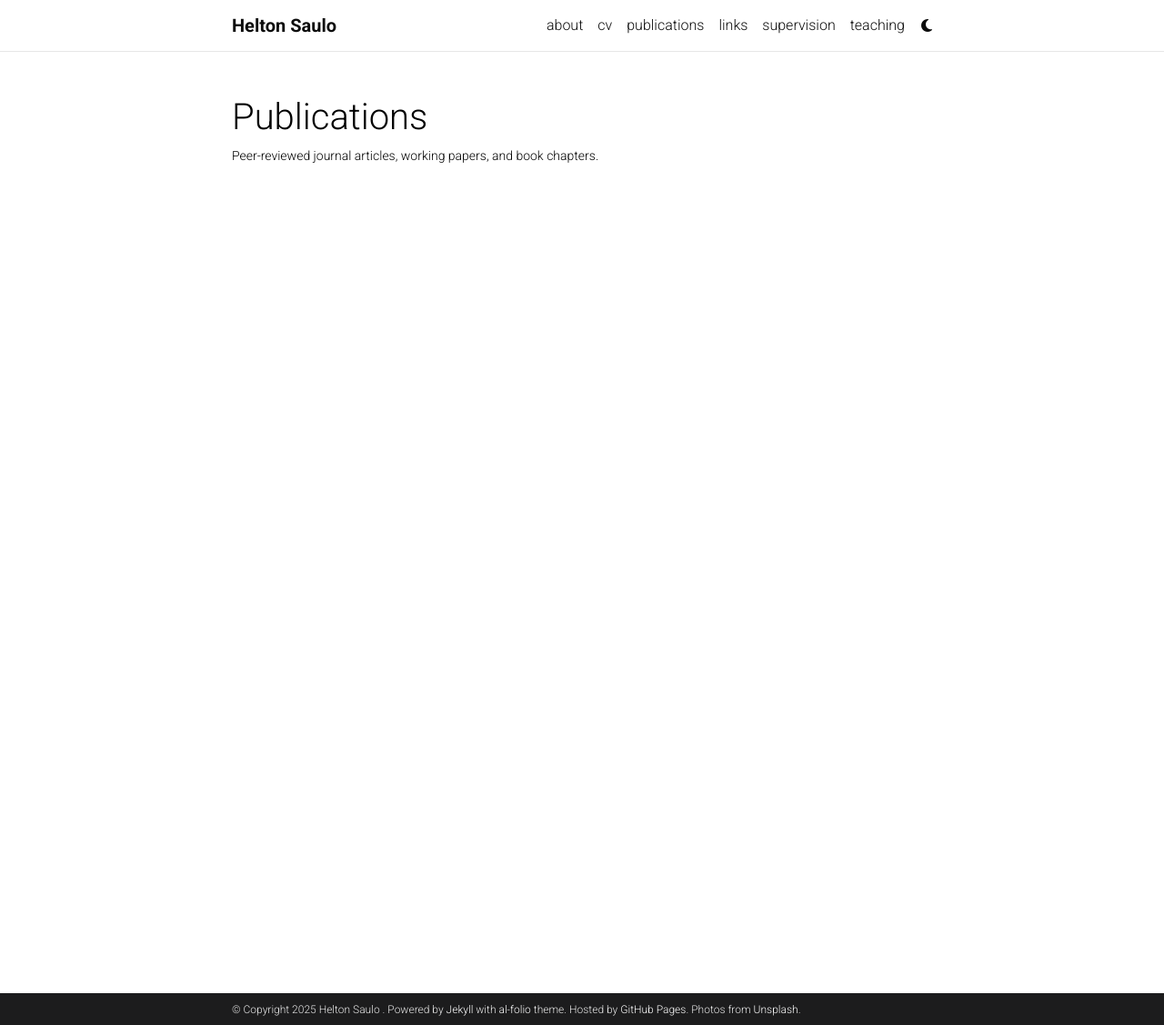
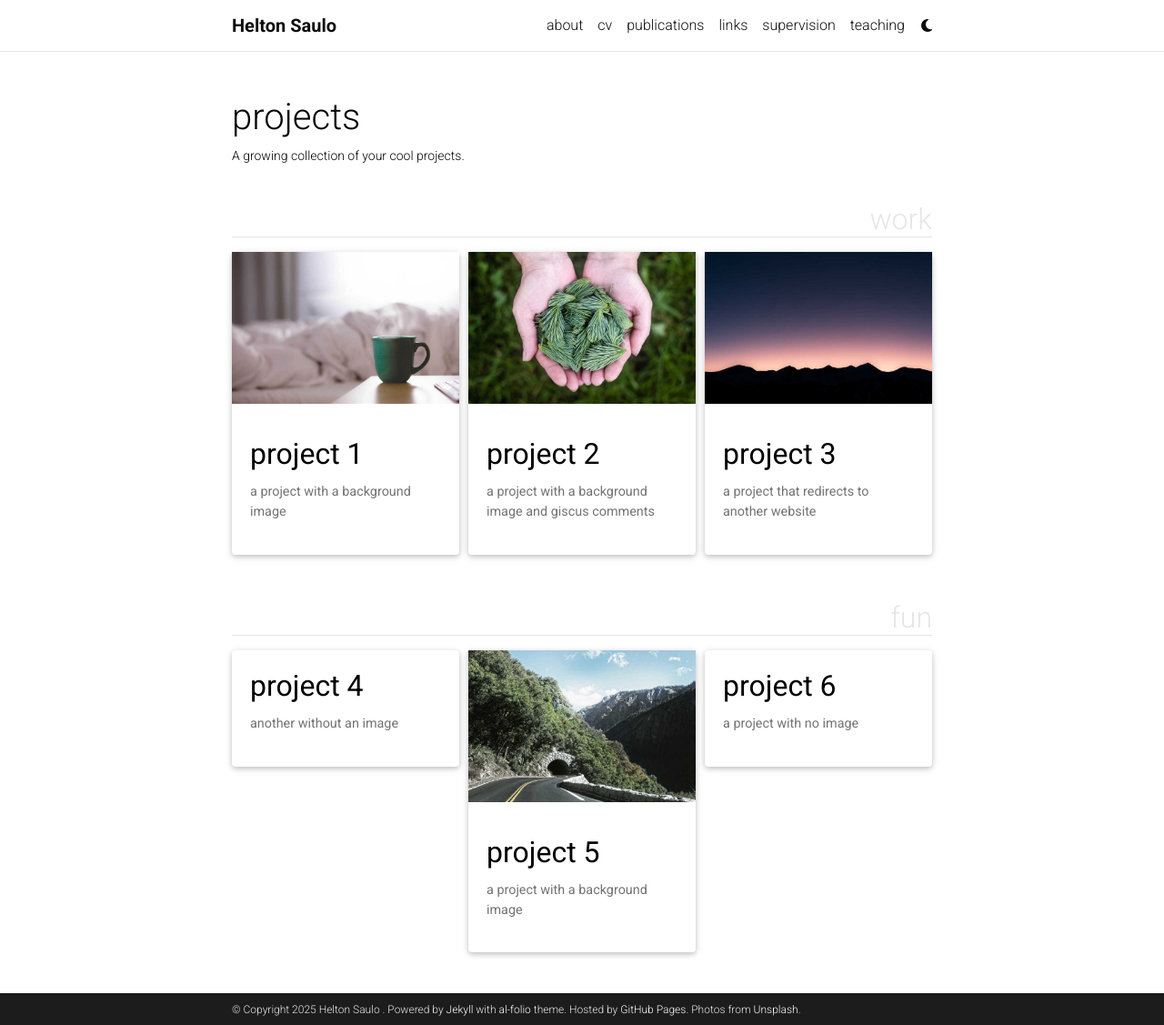
Before and after one commit to heltonsaulo/heltonsaulo.github.io, a Jekyll site: the page built from _pages/projects.md, in a window 1280 px wide and 1127 px high. Shown: the whole window at 91% size. Built offline with Jekyll 4.4.1, drawn with Linux system fonts in a browser that asks for light colours; full-size pictures stand in for the smaller copies a plugin makes; comment, search, counter and statistics services are not loaded; a style sheet for code colours, icons or effects is not loaded.

Commit message:
Update projects.md

```diff
--- a/_pages/projects.md
+++ b/_pages/projects.md
@@ -1,8 +1,58 @@
 ---
 layout: page
-permalink: /journal/
-title: Publications
-description: Peer-reviewed journal articles, working papers, and book chapters.
+title: projects
+permalink: /projects/
+description: A growing collection of your cool projects.
 nav: false
-nav_order: 3
+nav_order: 2
+display_categories: [work, fun]
+horizontal: false
 ---
+
+<!-- pages/projects.md -->
+<div class="projects">
+{%- if site.enable_project_categories and page.display_categories %}
+  <!-- Display categorized projects -->
+  {%- for category in page.display_categories %}
+  <h2 class="category">{{ category }}</h2>
+  {%- assign categorized_projects = site.projects | where: "category", category -%}
+  {%- assign sorted_projects = categorized_projects | sort: "importance" %}
+  <!-- Generate cards for each project -->
+  {% if page.horizontal -%}
+  <div class="container">
+    <div class="row row-cols-2">
+    {%- for project in sorted_projects -%}
+      {% include projects_horizontal.html %}
+    {%- endfor %}
+    </div>
+  </div>
+  {%- else -%}
+  <div class="grid">
+    {%- for project in sorted_projects -%}
+      {% include projects.html %}
+    {%- endfor %}
+  </div>
+  {%- endif -%}
+  {% endfor %}
+
+{%- else -%}
+<!-- Display projects without categories -->
+  {%- assign sorted_projects = site.projects | sort: "importance" -%}
+  <!-- Generate cards for each project -->
+  {% if page.horizontal -%}
+  <div class="container">
+    <div class="row row-cols-2">
+    {%- for project in sorted_projects -%}
+      {% include projects_horizontal.html %}
+    {%- endfor %}
+    </div>
+  </div>
+  {%- else -%}
+  <div class="grid">
+    {%- for project in sorted_projects -%}
+      {% include projects.html %}
+    {%- endfor %}
+  </div>
+  {%- endif -%}
+{%- endif -%}
+</div>
```
